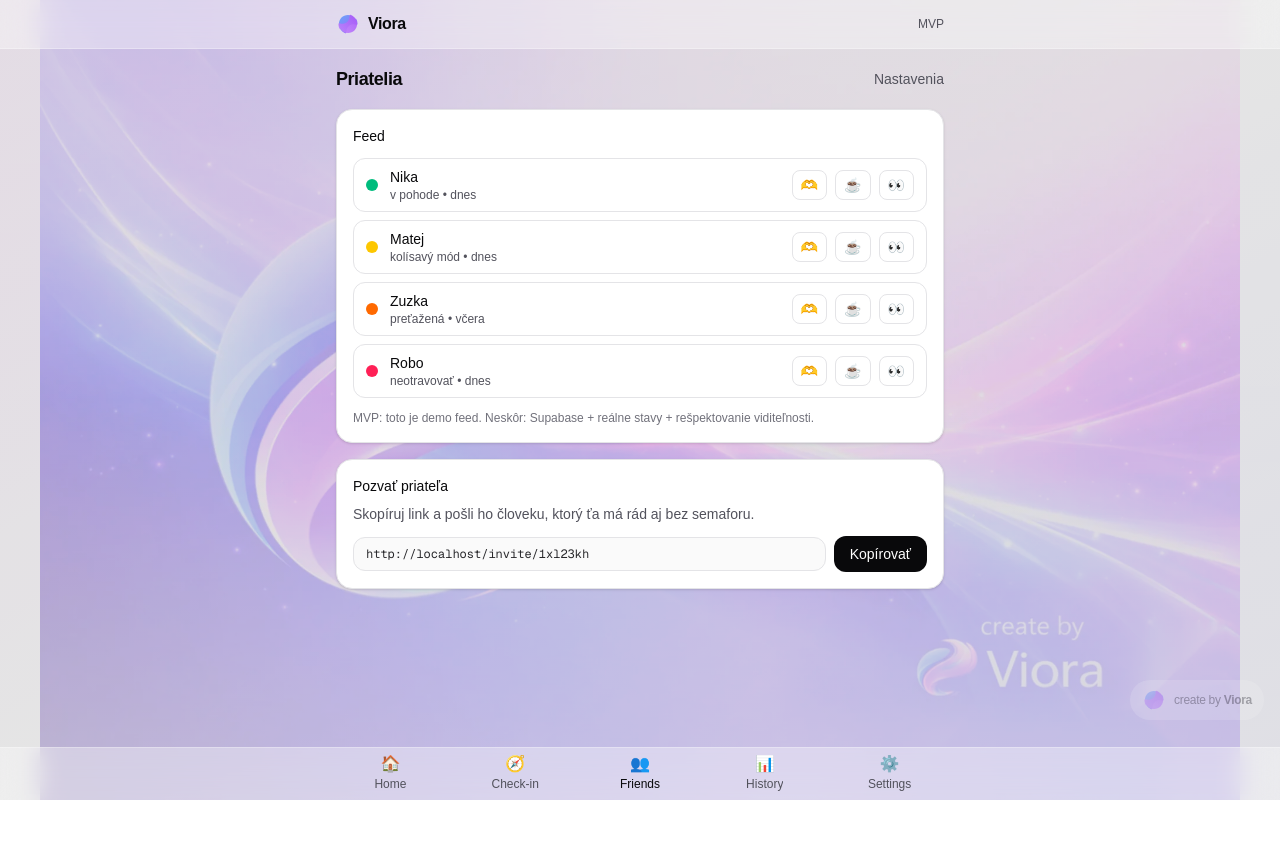
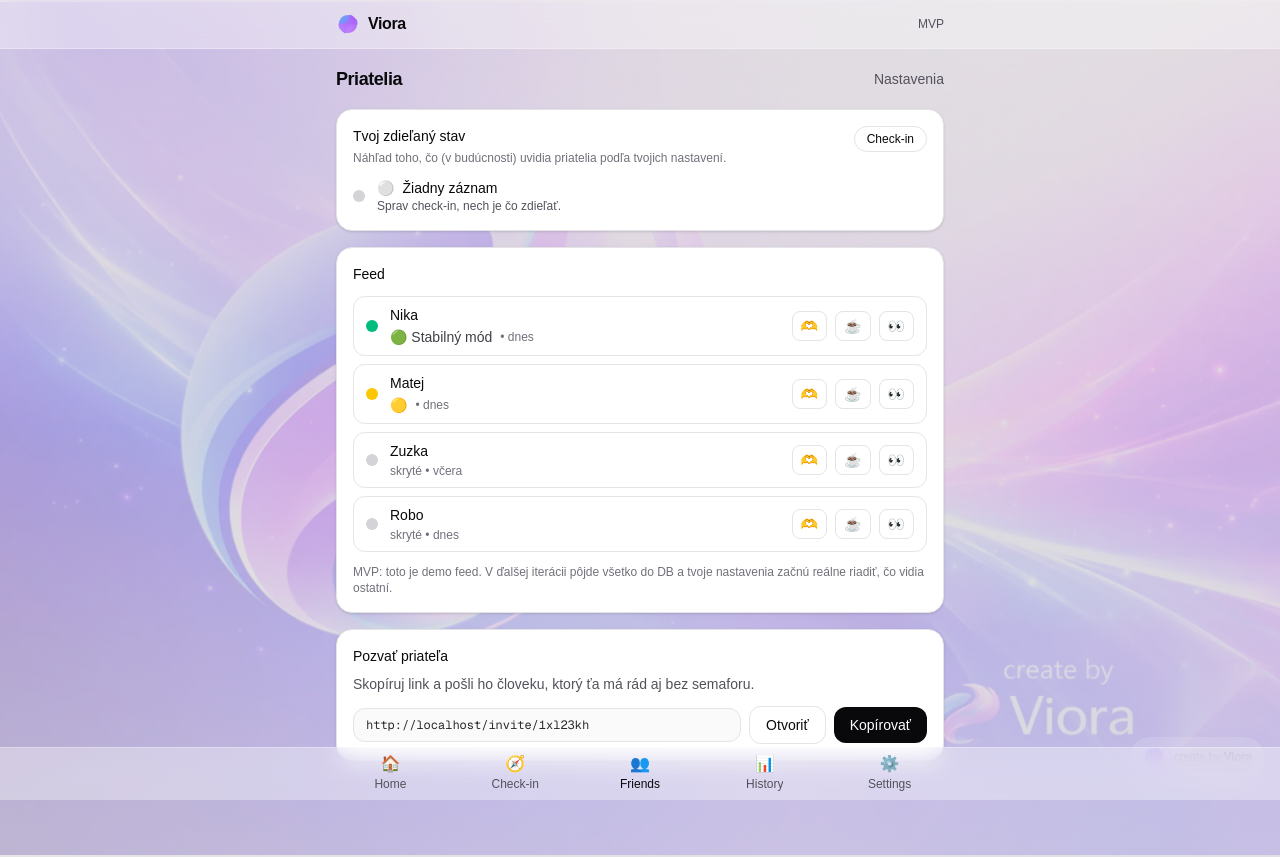
Before and after one commit to petosvercic/Socialnaapp, a Next.js app: page /friends in a window 1280 px wide. Before the commit the page ends 800 px from the top, so only its background shows below. Built offline with nearby package versions, Linux system fonts and the light colour scheme.

Commit message:
feat: invite page + friends feed respects prefs + preview

```diff
--- a/src/app/settings/page.tsx
+++ b/src/app/settings/page.tsx
@@ -1,6 +1,7 @@
 "use client";
 
 import { useEffect, useMemo, useState } from "react";
+import { getLatestCheckin, type StoredCheckin } from "@/lib/mood/storage";
 import type { FeedDetail, Visibility } from "@/lib/prefs/types";
 import { defaultPrefs } from "@/lib/prefs/types";
 import { loadPrefs, resetPrefs, updatePrefs } from "@/lib/prefs/storage";
@@ -10,12 +11,14 @@ export default function SettingsPage() {
   const [visibility, setVisibility] = useState<Visibility>(defaultPrefs.visibility);
   const [detail, setDetail] = useState<FeedDetail>(defaultPrefs.detail);
   const [invisibleToday, setInvisibleToday] = useState<boolean>(defaultPrefs.invisibleToday);
+  const [latest, setLatest] = useState<StoredCheckin | null>(null);
 
   useEffect(() => {
     const prefs = loadPrefs();
     setVisibility(prefs.visibility);
     setDetail(prefs.detail);
     setInvisibleToday(prefs.invisibleToday);
+    setLatest(getLatestCheckin("general"));
     setHydrated(true);
   }, []);
 
@@ -91,7 +94,7 @@ export default function SettingsPage() {
       <div className="rounded-2xl border border-zinc-200 bg-white p-4 shadow-sm dark:border-zinc-800 dark:bg-zinc-900">
         <div className="text-sm font-medium">Detail v feede</div>
         <p className="mt-1 text-sm text-zinc-600 dark:text-zinc-300">
-          Čo uvidia ostatní: len farbu, farbu + ikonu, alebo aj krátky text.
+          Čo uvidia ostatní: len farbu, farbu + ikonu, alebo aj krátky text (podľa tvojho posledného check-inu).
         </p>
 
         <div className="mt-3 grid grid-cols-3 gap-2">
@@ -119,7 +122,15 @@ export default function SettingsPage() {
         <div className="mt-3 rounded-xl border border-zinc-200 bg-zinc-50 p-3 text-sm dark:border-zinc-800 dark:bg-zinc-950">
           <div className="text-xs font-semibold text-zinc-600 dark:text-zinc-300">Náhľad</div>
           <div className="mt-1">
-            {detail === "color" ? "🟡" : detail === "icon" ? "🟡 🧭" : "🟡 Kolísavý mód"}
+            {effectiveVisibility === "hidden"
+              ? "Skryté"
+              : !latest
+                ? "—"
+                : detail === "color"
+                  ? latest.result.icon
+                  : detail === "icon"
+                    ? `${latest.result.icon}`
+                    : `${latest.result.icon} ${latest.result.status}`}
           </div>
         </div>
       </div>
--- a/src/components/friends/FriendsClient.tsx
+++ b/src/components/friends/FriendsClient.tsx
@@ -2,33 +2,34 @@
 
 import { useEffect, useMemo, useState } from "react";
 import Link from "next/link";
+import { getLatestCheckin } from "@/lib/mood/storage";
+import { loadPrefs } from "@/lib/prefs/storage";
+import type { FeedDetail, Prefs, Visibility } from "@/lib/prefs/types";
 
-type FriendState = {
+type FriendShare = {
   id: string;
   name: string;
+  visibility: Visibility;
+  invisibleToday: boolean;
+  detail: FeedDetail;
+  // Simple shared payload (later: from DB)
   color: "green" | "yellow" | "orange" | "red" | "gray";
-  label: string;
-  updatedAt: string;
+  icon: string;
+  status: string;
+  updatedAtLabel: string;
 };
 
 type PingKind = "🫶" | "☕" | "👀";
 
 const PING_KEY = "viora:pings:v1";
 
-function chipColor(color: FriendState["color"]) {
-  switch (color) {
-    case "green":
-      return "bg-emerald-500";
-    case "yellow":
-      return "bg-yellow-400";
-    case "orange":
-      return "bg-orange-500";
-    case "red":
-      return "bg-rose-500";
-    default:
-      return "bg-zinc-300 dark:bg-zinc-700";
-  }
-}
+const colorDot: Record<string, string> = {
+  green: "bg-emerald-500",
+  yellow: "bg-yellow-400",
+  orange: "bg-orange-500",
+  red: "bg-rose-500",
+  gray: "bg-zinc-300 dark:bg-zinc-700",
+};
 
 function loadPings(): Array<{ at: string; to: string; kind: PingKind }> {
   if (typeof window === "undefined") return [];
@@ -47,21 +48,77 @@ function savePings(rows: Array<{ at: string; to: string; kind: PingKind }>) {
   } catch {}
 }
 
+function effectiveVisibility(p: Pick<Prefs, "visibility" | "invisibleToday">): Visibility {
+  return p.invisibleToday ? "hidden" : p.visibility;
+}
+
+function renderShare(detail: FeedDetail, share: Pick<FriendShare, "icon" | "status">) {
+  if (detail === "color") return null;
+  if (detail === "icon") return <span className="text-sm">{share.icon}</span>;
+  return (
+    <span className="truncate text-sm text-zinc-700 dark:text-zinc-200">
+      {share.icon} <span className="font-medium">{share.status}</span>
+    </span>
+  );
+}
+
 export function FriendsClient() {
   const [pings, setPings] = useState<Array<{ at: string; to: string; kind: PingKind }>>([]);
+  const [prefs, setPrefs] = useState<Prefs | null>(null);
 
-  const friends = useMemo<FriendState[]>(
+  const friends = useMemo<FriendShare[]>(
     () => [
-      { id: "a1", name: "Nika", color: "green", label: "v pohode", updatedAt: "dnes" },
-      { id: "b2", name: "Matej", color: "yellow", label: "kolísavý mód", updatedAt: "dnes" },
-      { id: "c3", name: "Zuzka", color: "orange", label: "preťažená", updatedAt: "včera" },
-      { id: "d4", name: "Robo", color: "red", label: "neotravovať", updatedAt: "dnes" },
+      {
+        id: "a1",
+        name: "Nika",
+        visibility: "friends",
+        invisibleToday: false,
+        detail: "text",
+        color: "green",
+        icon: "🟢",
+        status: "Stabilný mód",
+        updatedAtLabel: "dnes",
+      },
+      {
+        id: "b2",
+        name: "Matej",
+        visibility: "friends",
+        invisibleToday: false,
+        detail: "icon",
+        color: "yellow",
+        icon: "🟡",
+        status: "Kolísavý mód",
+        updatedAtLabel: "dnes",
+      },
+      {
+        id: "c3",
+        name: "Zuzka",
+        visibility: "friends",
+        invisibleToday: true,
+        detail: "text",
+        color: "orange",
+        icon: "🟠",
+        status: "Napätý mód",
+        updatedAtLabel: "včera",
+      },
+      {
+        id: "d4",
+        name: "Robo",
+        visibility: "hidden",
+        invisibleToday: false,
+        detail: "text",
+        color: "red",
+        icon: "🔴",
+        status: "Neotravovať",
+        updatedAtLabel: "dnes",
+      },
     ],
     []
   );
 
   useEffect(() => {
     setPings(loadPings());
+    setPrefs(loadPrefs());
   }, []);
 
   function sendPing(to: string, kind: PingKind) {
@@ -92,6 +149,9 @@ export function FriendsClient() {
     }
   }
 
+  const myLatest = useMemo(() => getLatestCheckin("general"), []);
+  const myEffective = prefs ? effectiveVisibility(prefs) : "friends";
+
   return (
     <div className="space-y-4">
       <div className="flex items-center justify-between">
@@ -101,38 +161,139 @@ export function FriendsClient() {
         </Link>
       </div>
 
+      {prefs && myEffective === "hidden" && (
+        <div className="rounded-2xl border border-fuchsia-200 bg-white/70 p-4 shadow-sm backdrop-blur dark:border-fuchsia-900/40 dark:bg-zinc-950/40">
+          <div className="text-sm font-medium">Si skrytý dnes</div>
+          <p className="mt-1 text-sm text-zinc-600 dark:text-zinc-300">
+            Tvoje meno sa v feede neukáže. Ľudia budú musieť žiť s neistotou. Strašné.
+          </p>
+        </div>
+      )}
+
+      <div className="rounded-2xl border border-zinc-200 bg-white p-4 shadow-sm dark:border-zinc-800 dark:bg-zinc-900">
+        <div className="flex items-start justify-between gap-3">
+          <div>
+            <div className="text-sm font-medium">Tvoj zdieľaný stav</div>
+            <p className="mt-1 text-xs text-zinc-500 dark:text-zinc-400">
+              Náhľad toho, čo (v budúcnosti) uvidia priatelia podľa tvojich nastavení.
+            </p>
+          </div>
+          <Link
+            href="/checkin"
+            className="rounded-full border border-zinc-200 bg-white px-3 py-1 text-xs font-medium hover:bg-zinc-50 dark:border-zinc-800 dark:bg-zinc-950 dark:hover:bg-zinc-900"
+          >
+            Check-in
+          </Link>
+        </div>
+
+        <div className="mt-3 flex items-center gap-3">
+          <div
+            className={[
+              "h-3 w-3 rounded-full",
+              myEffective === "hidden" ? colorDot.gray : colorDot[myLatest?.result?.color ?? "gray"],
+            ].join(" ")}
+            aria-hidden
+          />
+          <div className="min-w-0">
+            {myEffective === "hidden" ? (
+              <div className="text-sm font-medium">Skryté</div>
+            ) : prefs ? (
+              <div className="flex items-center gap-2">
+                {prefs.detail !== "color" && <span className="text-sm">{myLatest?.result.icon ?? "⚪"}</span>}
+                {prefs.detail === "text" ? (
+                  <div className="truncate text-sm font-medium">{myLatest?.result.status ?? "Žiadny záznam"}</div>
+                ) : (
+                  <div className="truncate text-sm font-medium">{myLatest ? "Aktívny" : "Žiadny záznam"}</div>
+                )}
+              </div>
+            ) : (
+              <div className="text-sm font-medium">…</div>
+            )}
+            <div className="truncate text-xs text-zinc-600 dark:text-zinc-300">
+              {myLatest ? `${myLatest.result.score}/100 • ${myLatest.dateISO}` : "Sprav check-in, nech je čo zdieľať."}
+            </div>
+          </div>
+        </div>
+      </div>
+
       <div className="rounded-2xl border border-zinc-200 bg-white p-4 shadow-sm dark:border-zinc-800 dark:bg-zinc-900">
         <div className="text-sm font-medium">Feed</div>
         <div className="mt-3 space-y-2">
-          {friends.map((f) => (
-            <div key={f.id} className="flex items-center justify-between rounded-xl border border-zinc-200 bg-white px-3 py-2 dark:border-zinc-800 dark:bg-zinc-950">
-              <div className="flex items-center gap-3">
-                <div className={`h-3 w-3 rounded-full ${chipColor(f.color)}`} />
-                <div>
-                  <div className="text-sm font-medium">{f.name}</div>
-                  <div className="text-xs text-zinc-600 dark:text-zinc-300">{f.label} • {f.updatedAt}</div>
+          {friends.map((f) => {
+            const fEffective = effectiveVisibility({ visibility: f.visibility, invisibleToday: f.invisibleToday });
+            const isHidden = fEffective === "hidden";
+            return (
+              <div
+                key={f.id}
+                className="flex items-center justify-between rounded-xl border border-zinc-200 bg-white px-3 py-2 dark:border-zinc-800 dark:bg-zinc-950"
+              >
+                <div className="flex min-w-0 items-center gap-3">
+                  <div className={`h-3 w-3 shrink-0 rounded-full ${isHidden ? colorDot.gray : colorDot[f.color]}`} />
+                  <div className="min-w-0">
+                    <div className="text-sm font-medium">{f.name}</div>
+                    <div className="mt-0.5 flex min-w-0 items-center gap-2">
+                      {isHidden ? (
+                        <span className="text-xs text-zinc-500 dark:text-zinc-400">skryté • {f.updatedAtLabel}</span>
+                      ) : (
+                        <>
+                          {renderShare(f.detail, f)}
+                          <span className="text-xs text-zinc-500 dark:text-zinc-400">• {f.updatedAtLabel}</span>
+                        </>
+                      )}
+                    </div>
+                  </div>
+                </div>
+
+                <div className="flex items-center gap-2">
+                  <button
+                    type="button"
+                    onClick={() => sendPing(f.name, "🫶")}
+                    className="rounded-lg border border-zinc-200 bg-white px-2 py-1 text-sm hover:bg-zinc-50 dark:border-zinc-800 dark:bg-zinc-950 dark:hover:bg-zinc-900"
+                    aria-label="Poslať 🫶"
+                  >
+                    🫶
+                  </button>
+                  <button
+                    type="button"
+                    onClick={() => sendPing(f.name, "☕")}
+                    className="rounded-lg border border-zinc-200 bg-white px-2 py-1 text-sm hover:bg-zinc-50 dark:border-zinc-800 dark:bg-zinc-950 dark:hover:bg-zinc-900"
+                    aria-label="Poslať ☕"
+                  >
+                    ☕
+                  </button>
+                  <button
+                    type="button"
+                    onClick={() => sendPing(f.name, "👀")}
+                    className="rounded-lg border border-zinc-200 bg-white px-2 py-1 text-sm hover:bg-zinc-50 dark:border-zinc-800 dark:bg-zinc-950 dark:hover:bg-zinc-900"
+                    aria-label="Poslať 👀"
+                  >
+                    👀
+                  </button>
                 </div>
               </div>
-              <div className="flex items-center gap-2">
-                <button type="button" onClick={() => sendPing(f.name, "🫶")} className="rounded-lg border border-zinc-200 bg-white px-2 py-1 text-sm hover:bg-zinc-50 dark:border-zinc-800 dark:bg-zinc-950 dark:hover:bg-zinc-900">🫶</button>
-                <button type="button" onClick={() => sendPing(f.name, "☕")} className="rounded-lg border border-zinc-200 bg-white px-2 py-1 text-sm hover:bg-zinc-50 dark:border-zinc-800 dark:bg-zinc-950 dark:hover:bg-zinc-900">☕</button>
-                <button type="button" onClick={() => sendPing(f.name, "👀")} className="rounded-lg border border-zinc-200 bg-white px-2 py-1 text-sm hover:bg-zinc-50 dark:border-zinc-800 dark:bg-zinc-950 dark:hover:bg-zinc-900">👀</button>
-              </div>
-            </div>
-          ))}
+            );
+          })}
         </div>
         <p className="mt-3 text-xs text-zinc-500 dark:text-zinc-400">
-          MVP: toto je demo feed. Neskôr: Supabase + reálne stavy + rešpektovanie viditeľnosti.
+          MVP: toto je demo feed. V ďalšej iterácii pôjde všetko do DB a tvoje nastavenia začnú reálne riadiť, čo vidia ostatní.
         </p>
       </div>
 
       <div className="rounded-2xl border border-zinc-200 bg-white p-4 shadow-sm dark:border-zinc-800 dark:bg-zinc-900">
         <div className="text-sm font-medium">Pozvať priateľa</div>
-        <p className="mt-2 text-sm text-zinc-600 dark:text-zinc-300">Skopíruj link a pošli ho človeku, ktorý ťa má rád aj bez semaforu.</p>
+        <p className="mt-2 text-sm text-zinc-600 dark:text-zinc-300">
+          Skopíruj link a pošli ho človeku, ktorý ťa má rád aj bez semaforu.
+        </p>
         <div className="mt-3 flex flex-col gap-2 sm:flex-row sm:items-center">
           <code className="flex-1 rounded-xl border border-zinc-200 bg-zinc-50 px-3 py-2 text-xs text-zinc-800 dark:border-zinc-800 dark:bg-zinc-950 dark:text-zinc-200">
             {inviteUrl}
           </code>
+          <Link
+            href={`/invite/${inviteCode}`}
+            className="inline-flex items-center justify-center rounded-xl border border-zinc-200 bg-white px-4 py-2 text-sm font-medium hover:bg-zinc-50 dark:border-zinc-800 dark:bg-zinc-900 dark:hover:bg-zinc-800"
+          >
+            Otvoriť
+          </Link>
           <button
             type="button"
             onClick={copyInvite}
@@ -151,7 +312,9 @@ export function FriendsClient() {
               <div key={idx} className="text-sm text-zinc-700 dark:text-zinc-200">
                 <span className="mr-2">{p.kind}</span>
                 <span className="font-medium">{p.to}</span>
-                <span className="ml-2 text-xs text-zinc-500 dark:text-zinc-400">{new Date(p.at).toLocaleString()}</span>
+                <span className="ml-2 text-xs text-zinc-500 dark:text-zinc-400">
+                  {new Date(p.at).toLocaleString()}
+                </span>
               </div>
             ))}
           </div>
```
Also changed, not shown: 1 other file (tests, documents, lock files or other folders).
